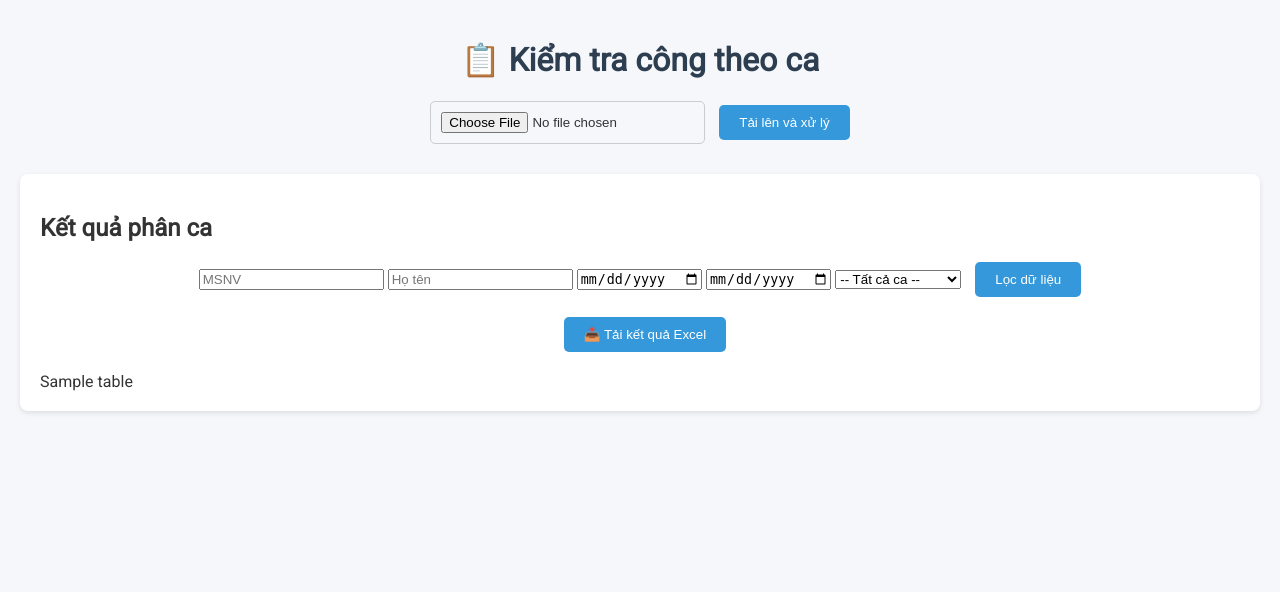
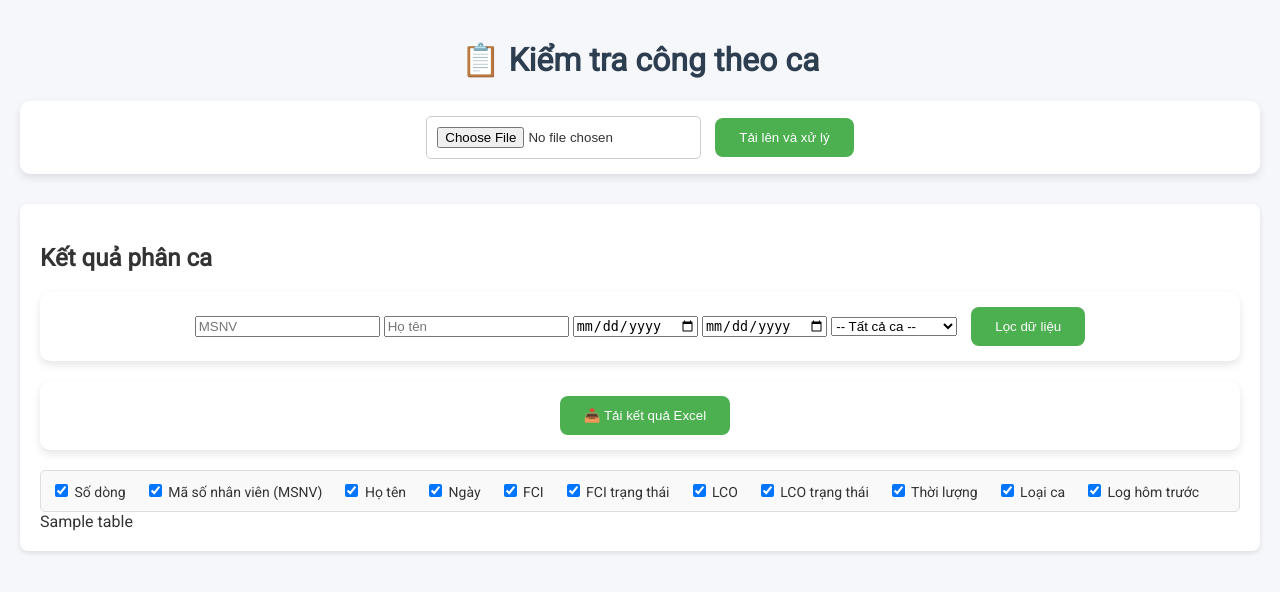
Before and after one commit to tranquangcofffee/analyzing_attendance, a Flask app: template templates/index.html in a window 1280 px wide. Shown: the top 592 px of the page. Run offline with Flask 3, Linux system fonts and the light colour scheme; the template is opened without the code that fills it: most values are stand-ins (such as "Sample title", 1, 10 or a date in 2020).

Commit message:
Update UI

```diff
--- a/static/style.css
+++ b/static/style.css
@@ -14,6 +14,10 @@ h1 {
 form {
     text-align: center;
     margin-bottom: 30px;
+    padding: 15px;
+    background: #ffffff;
+    border-radius: 10px;
+    box-shadow: 0 4px 8px rgba(0, 0, 0, 0.1);
 }
 
 input[type=file] {
@@ -23,17 +27,19 @@ input[type=file] {
 }
 
 input[type=submit] {
-    padding: 10px 20px;
+    padding: 12px 24px;
     margin-left: 10px;
-    background-color: #3498db;
+    background-color: #4CAF50;
     color: white;
     border: none;
-    border-radius: 5px;
+    border-radius: 8px;
     cursor: pointer;
+    transition: background-color 0.3s ease, transform 0.2s ease;
 }
 
 input[type=submit]:hover {
-    background-color: #2980b9;
+    background-color: #45a049;
+    transform: scale(1.05);
 }
 
 .dataframe {
@@ -53,6 +59,10 @@ input[type=submit]:hover {
     color: #2c3e50;
 }
 
+.dataframe tr:hover {
+    background-color: #f9f9f9;
+}
+
 .result-box {
     background: white;
     padding: 20px;
@@ -61,3 +71,9 @@ input[type=submit]:hover {
     max-width: 1200px;
     margin: auto;
 }
+
+label {
+    margin-right: 15px;
+    font-size: 14px;
+    cursor: pointer;
+}
--- /dev/null
+++ b/static/toggle_columns.js
@@ -0,0 +1,13 @@
+document.querySelectorAll('.toggle-col').forEach(function (checkbox) {
+    checkbox.addEventListener('change', function () {
+        const colIndex = parseInt(this.getAttribute('data-col'));
+        const display = this.checked ? '' : 'none';
+
+        document.querySelectorAll('table tr').forEach(function (row) {
+            const cells = row.querySelectorAll('th, td');
+            if (cells[colIndex]) {
+                cells[colIndex].style.display = display;
+            }
+        });
+    });
+});
--- a/templates/index.html
+++ b/templates/index.html
@@ -40,9 +40,25 @@
             <input type="submit" value="📥 Tải kết quả Excel">
         </form>
 
+        <div style="max-height: 200px; overflow-y: auto; padding: 10px; border: 1px solid #ddd; border-radius: 5px; background-color: #f9f9f9;">
+            <label><input type="checkbox" class="toggle-col" data-col="0" checked> Số dòng</label>
+            <label><input type="checkbox" class="toggle-col" data-col="1" checked> Mã số nhân viên (MSNV)</label>
+            <label><input type="checkbox" class="toggle-col" data-col="2" checked> Họ tên</label>
+            <label><input type="checkbox" class="toggle-col" data-col="3" checked> Ngày</label>
+            <label><input type="checkbox" class="toggle-col" data-col="4" checked> FCI</label>
+            <label><input type="checkbox" class="toggle-col" data-col="5" checked> FCI trạng thái</label>
+            <label><input type="checkbox" class="toggle-col" data-col="6" checked> LCO</label>
+            <label><input type="checkbox" class="toggle-col" data-col="7" checked> LCO trạng thái</label>
+            <label><input type="checkbox" class="toggle-col" data-col="8" checked> Thời lượng</label>
+            <label><input type="checkbox" class="toggle-col" data-col="9" checked> Loại ca</label>
+            <label><input type="checkbox" class="toggle-col" data-col="10" checked> Log hôm trước</label>
+        </div>
+
         {{ tables[0]|safe }}
     </div>
     {% endif %}
 
+    <script src="{{ url_for('static', filename='toggle_columns.js') }}"></script>
+
 </body>
 </html>
```
